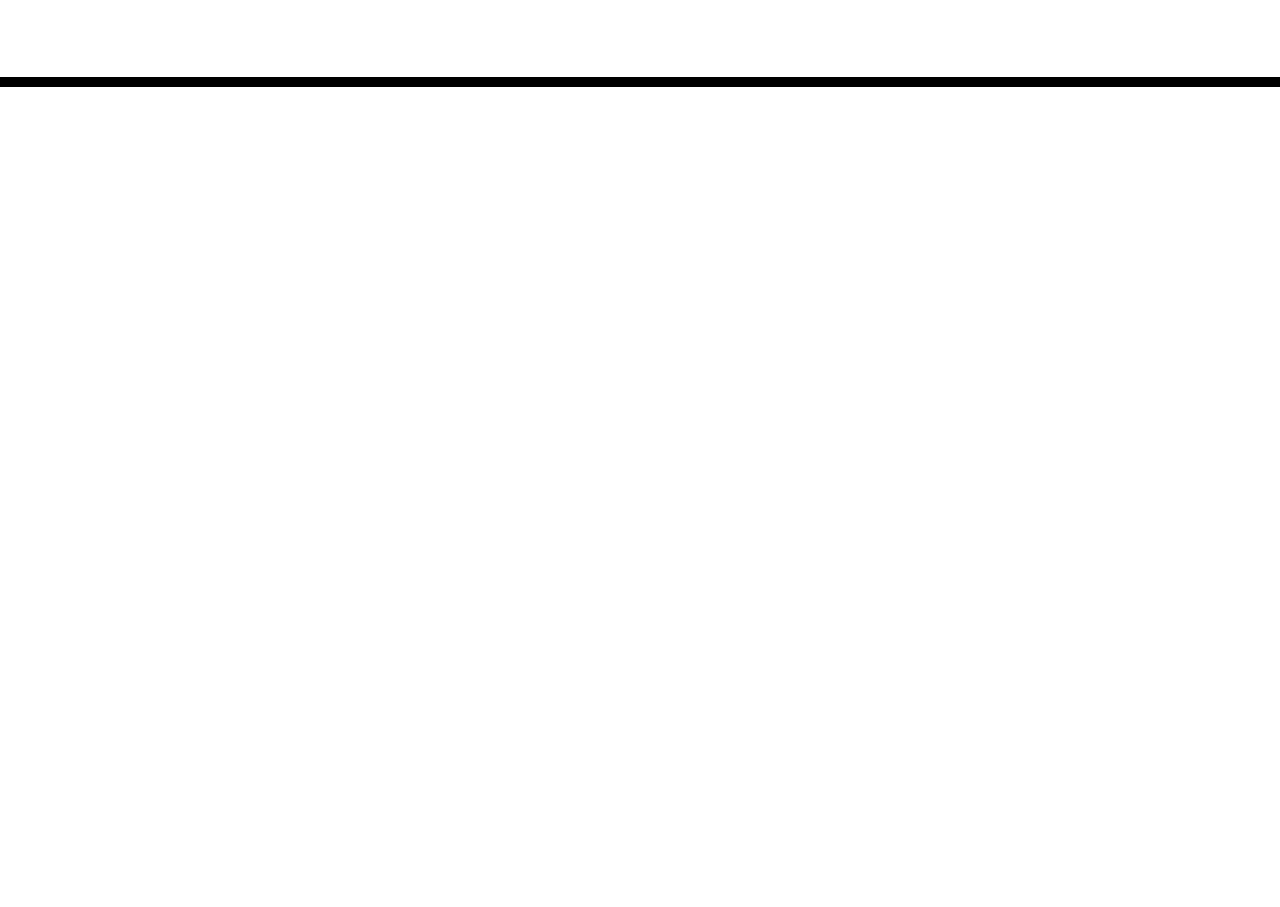
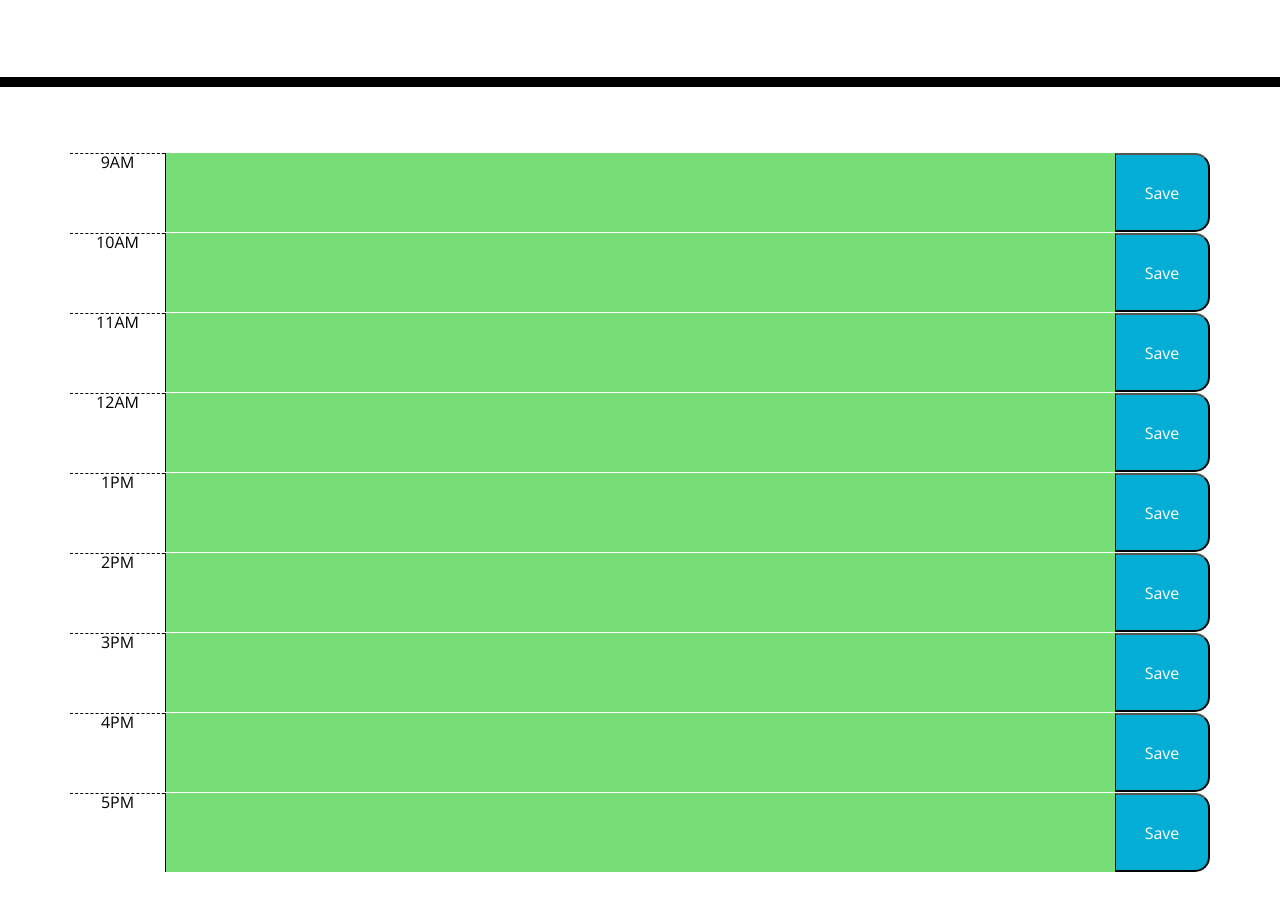
Before and after one commit to webermg/Work-Dat-Scheduler, a plain HTML site: page index.html in a window 1280 px wide. Shown: the part 181-1088 px from the top of the page. Before the commit the page ends 800 px from the top, so only its background shows below. Drawn offline with nearby package versions, Linux system fonts and the light colour scheme.

Commit message:
added time blocks

```diff
--- a/index.html
+++ b/index.html
@@ -1,23 +1,14 @@
 <!DOCTYPE html>
 <html lang="en">
+
 <head>
   <meta charset="UTF-8" />
   <meta name="viewport" content="width=device-width, initial-scale=1.0" />
   <meta http-equiv="X-UA-Compatible" content="ie=edge" />
-    <link
-      rel="stylesheet"
-      href="https://stackpath.bootstrapcdn.com/bootstrap/4.3.1/css/bootstrap.min.css"
-    />
-    <link
-      rel="stylesheet"
-      href="https://use.fontawesome.com/releases/v5.8.1/css/all.css"
-      integrity="sha384-50oBUHEmvpQ+1lW4y57PTFmhCaXp0ML5d60M1M7uH2+nqUivzIebhndOJK28anvf"
-      crossorigin="anonymous"
-    />
-    <link
-      href="https://fonts.googleapis.com/css?family=Open+Sans&display=swap"
-      rel="stylesheet"
-    />
+  <link rel="stylesheet" href="https://stackpath.bootstrapcdn.com/bootstrap/4.3.1/css/bootstrap.min.css" />
+  <link rel="stylesheet" href="https://use.fontawesome.com/releases/v5.8.1/css/all.css"
+    integrity="sha384-50oBUHEmvpQ+1lW4y57PTFmhCaXp0ML5d60M1M7uH2+nqUivzIebhndOJK28anvf" crossorigin="anonymous" />
+  <link href="https://fonts.googleapis.com/css?family=Open+Sans&display=swap" rel="stylesheet" />
   <link rel="stylesheet" href="style.css" />
   <title>Work Day Scheduler</title>
 </head>
@@ -30,9 +21,92 @@
   </header>
   <div class="container">
     <!-- Timeblocks go here -->
+    <div class="row">
+      <div class="time-block col-12">
+        <div class="row">
+          <div class="col-1 hour">9AM</div>
+          <textarea class="col-10 description future" name="" id="" cols="" rows=""></textarea>
+          <button class="col-1 saveBtn">Save</button>
+        </div>
+      </div>
+    </div>
+    <div class="row">
+      <div class="time-block col-12">
+        <div class="row">
+          <div class="col-1 hour">10AM</div>
+          <textarea class="col-10 description future" name="" id="" cols="" rows=""></textarea>
+          <button class="col-1 saveBtn">Save</button>
+        </div>
+      </div>
+    </div>
+    <div class="row">
+      <div class="time-block col-12">
+        <div class="row">
+          <div class="col-1 hour">11AM</div>
+          <textarea class="col-10 description future" name="" id="" cols="" rows=""></textarea>
+          <button class="col-1 saveBtn">Save</button>
+        </div>
+      </div>
+    </div>
+    <div class="row">
+      <div class="time-block col-12">
+        <div class="row">
+          <div class="col-1 hour">12AM</div>
+          <textarea class="col-10 description future" name="" id="" cols="" rows=""></textarea>
+          <button class="col-1 saveBtn">Save</button>
+        </div>
+      </div>
+    </div>
+    <div class="row">
+      <div class="time-block col-12">
+        <div class="row">
+          <div class="col-1 hour">1PM</div>
+          <textarea class="col-10 description future" name="" id="" cols="" rows=""></textarea>
+          <button class="col-1 saveBtn">Save</button>
+        </div>
+      </div>
+    </div>
+    <div class="row">
+      <div class="time-block col-12">
+        <div class="row">
+          <div class="col-1 hour">2PM</div>
+          <textarea class="col-10 description future" name="" id="" cols="" rows=""></textarea>
+          <button class="col-1 saveBtn">Save</button>
+        </div>
+      </div>
+    </div>
+    <div class="row">
+      <div class="time-block col-12">
+        <div class="row">
+          <div class="col-1 hour">3PM</div>
+          <textarea class="col-10 description future" name="" id="" cols="" rows=""></textarea>
+          <button class="col-1 saveBtn">Save</button>
+        </div>
+      </div>
+    </div>
+    <div class="row">
+      <div class="time-block col-12">
+        <div class="row">
+          <div class="col-1 hour">4PM</div>
+          <textarea class="col-10 description future" name="" id="" cols="" rows=""></textarea>
+          <button class="col-1 saveBtn">Save</button>
+        </div>
+      </div>
+    </div>
+    <div class="row">
+      <div class="time-block col-12">
+        <div class="row">
+          <div class="col-1 hour">5PM</div>
+          <textarea class="col-10 description future" name="" id="" cols="" rows=""></textarea>
+          <button class="col-1 saveBtn">Save</button>
+        </div>
+      </div>
+    </div>
+
   </div>
 
   <script src="https://code.jquery.com/jquery-3.4.1.min.js"></script>
   <script src="https://cdnjs.cloudflare.com/ajax/libs/moment.js/2.24.0/moment.min.js"></script>
 </body>
+
 </html>
```
Lines whose indentation alone changed are shown as unchanged.
